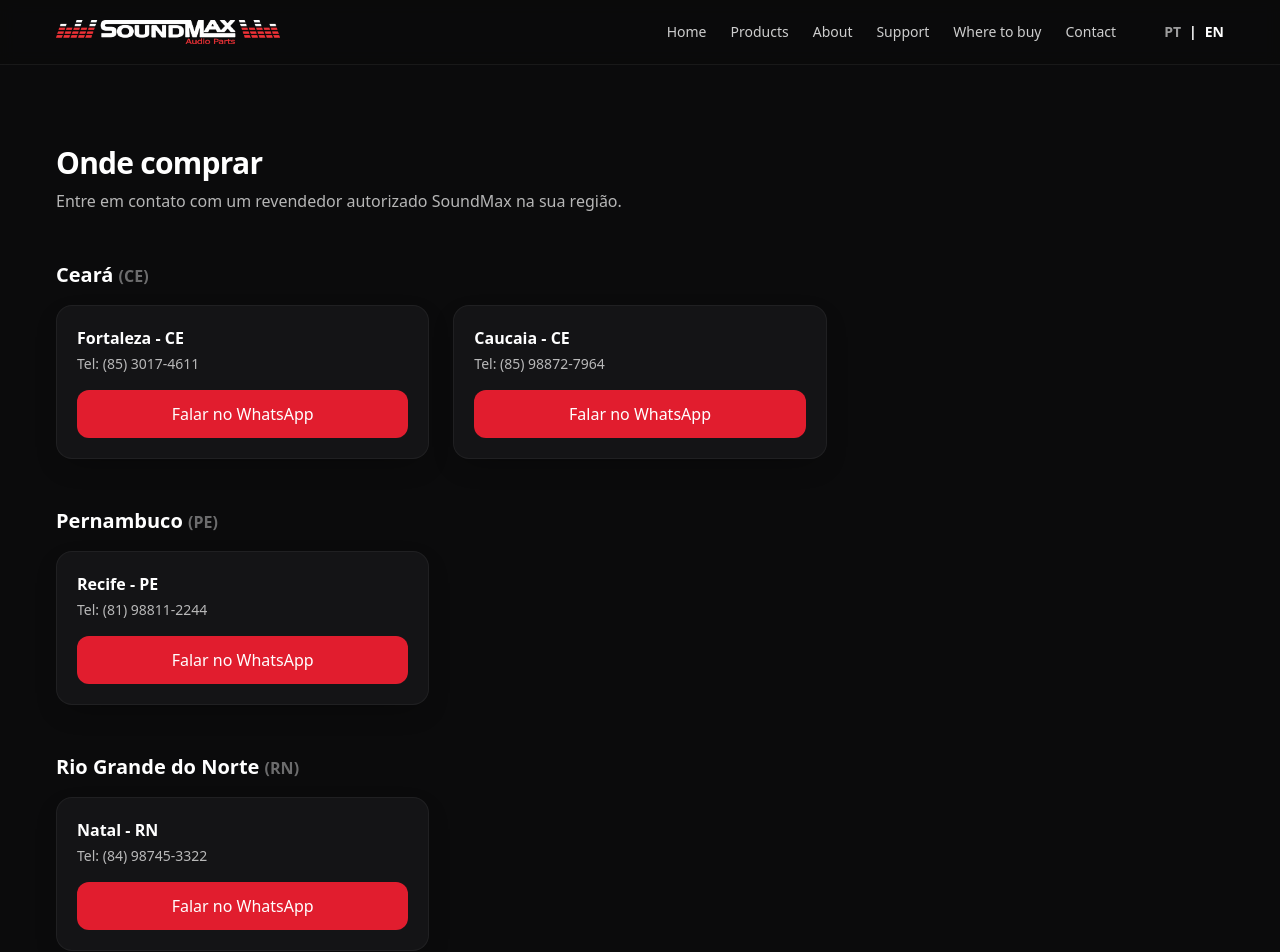
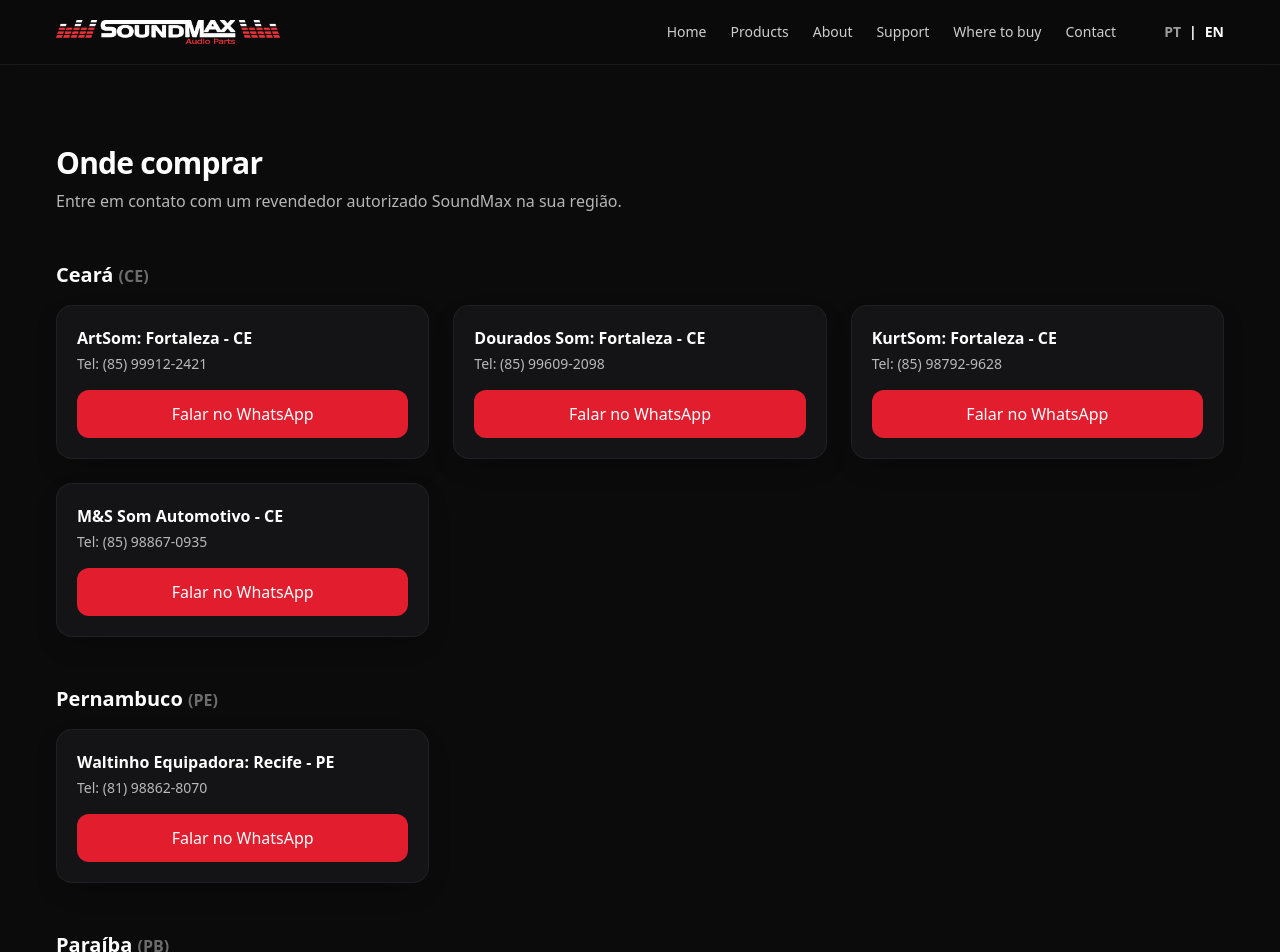
Before and after one commit to georgelima1/soundmax-website, a Next.js app: page /en/onde-comprar in a window 1280 px wide. Shown: the top 952 px of the page. Built offline with nearby package versions, Linux system fonts and the light colour scheme.

Commit message:
Atualizacao no Onde Comprar

```diff
--- a/app/[locale]/(marketing)/onde-comprar/page.tsx
+++ b/app/[locale]/(marketing)/onde-comprar/page.tsx
@@ -2,70 +2,61 @@
   const revendedoresPorEstado = {
     CE: [
       {
-        cidade: "Fortaleza",
-        telefone: "(85) 3017-4611",
+        cidade: "ArtSom: Fortaleza",
+        telefone: "(85) 99912-2421",
         whatsappLink:
-          "https://wa.me/558530174611?text=Ol%C3%A1%2C+tenho+interesse+em+comprar+SoundMax+em+Fortaleza",
+          "https://wa.me/5585999122421?text=Ol%C3%A1%2C+tenho+interesse+em+comprar+SoundMax+em+Fortaleza",
       },
       {
-        cidade: "Caucaia",
-        telefone: "(85) 98872-7964",
+        cidade: "Dourados Som: Fortaleza",
+        telefone: "(85) 99609-2098",
         whatsappLink:
-          "https://wa.me/5585988727964?text=Ol%C3%A1%2C+gostaria+de+distribui%C3%A7%C3%A3o+SoundMax+na+regi%C3%A3o+metropolitana",
+          "https://wa.me/5585996092098?text=Ol%C3%A1%2C+tenho+interesse+em+comprar+SoundMax+em+Fortaleza",
+      },
+      {
+        cidade: "KurtSom: Fortaleza",
+        telefone: "(85) 98792-9628",
+        whatsappLink:
+          "https://wa.me/5585987929628?text=Ol%C3%A1%2C+tenho+interesse+em+comprar+SoundMax+em+Fortaleza",
+      },
+      {
+        cidade: "M&S Som Automotivo",
+        telefone: "(85) 98867-0935",
+        whatsappLink:
+          "https://wa.me/5585988670935?text=Ol%C3%A1%2C+tenho+interesse+em+comprar+SoundMax+em+Fortaleza",
       },
     ],
 
     PE: [
       {
-        cidade: "Recife",
-        telefone: "(81) 98811-2244",
+        cidade: "Waltinho Equipadora: Recife",
+        telefone: "(81) 98862-8070",
         whatsappLink:
-          "https://wa.me/5581988112244?text=Quero+informa%C3%A7%C3%B5es+de+pre%C3%A7o+e+disponibilidade+SoundMax+no+Recife",
-      },
-    ],
-
-    RN: [
-      {
-        cidade: "Natal",
-        telefone: "(84) 98745-3322",
-        whatsappLink:
-          "https://wa.me/5584987453322?text=Tenho+interesse+nos+amplificadores+S%C3%A9rie+K+em+Natal",
+          "https://wa.me/5581988628070?text=Quero+informa%C3%A7%C3%B5es+de+pre%C3%A7o+e+disponibilidade+SoundMax+no+Recife",
       },
     ],
 
     PB: [
       {
-        cidade: "João Pessoa",
+        cidade: "Gardel Som Automotivo: João Pessoa",
         telefone: "(83) 98650-1199",
         whatsappLink:
           "https://wa.me/5583986501199?text=Voc%C3%AAs+vendem+linha+K+Pro+em+Jo%C3%A3o+Pessoa%3F",
       },
-    ],
-
-    AL: [
       {
-        cidade: "Maceió",
-        telefone: "(82) 98820-4477",
+        cidade: "Lula Sound: Sapé",
+        telefone: "(83) 99111-4668",
         whatsappLink:
-          "https://wa.me/5582988204477?text=Quero+saber+onde+comprar+SoundMax+em+Macei%C3%B3",
+          "https://wa.me/5583991114668?text=Voc%C3%AAs+vendem+linha+K+Pro+em+Jo%C3%A3o+Pessoa%3F",
       },
     ],
 
     BA: [
       {
-        cidade: "Salvador",
-        telefone: "(71) 98700-5533",
+        cidade: "AGN Representações: Feira de Santana",
+        telefone: "(75) 98105-1220",
         whatsappLink:
-          "https://wa.me/5571987005533?text=Procuro+revenda+SoundMax+na+Bahia",
-      },
-    ],
-
-    SP: [
-      {
-        cidade: "São Paulo (capital)",
-        telefone: "(11) 99410-8822",
-        whatsappLink:
-          "https://wa.me/5511994108822?text=Voc%C3%AAs+entregam+SoundMax+em+S%C3%A3o+Paulo%3F",
+          "https://wa.me/5575981051220?text=Procuro+revenda+SoundMax+na+Bahia",
       },
     ],
   } as const;
```
